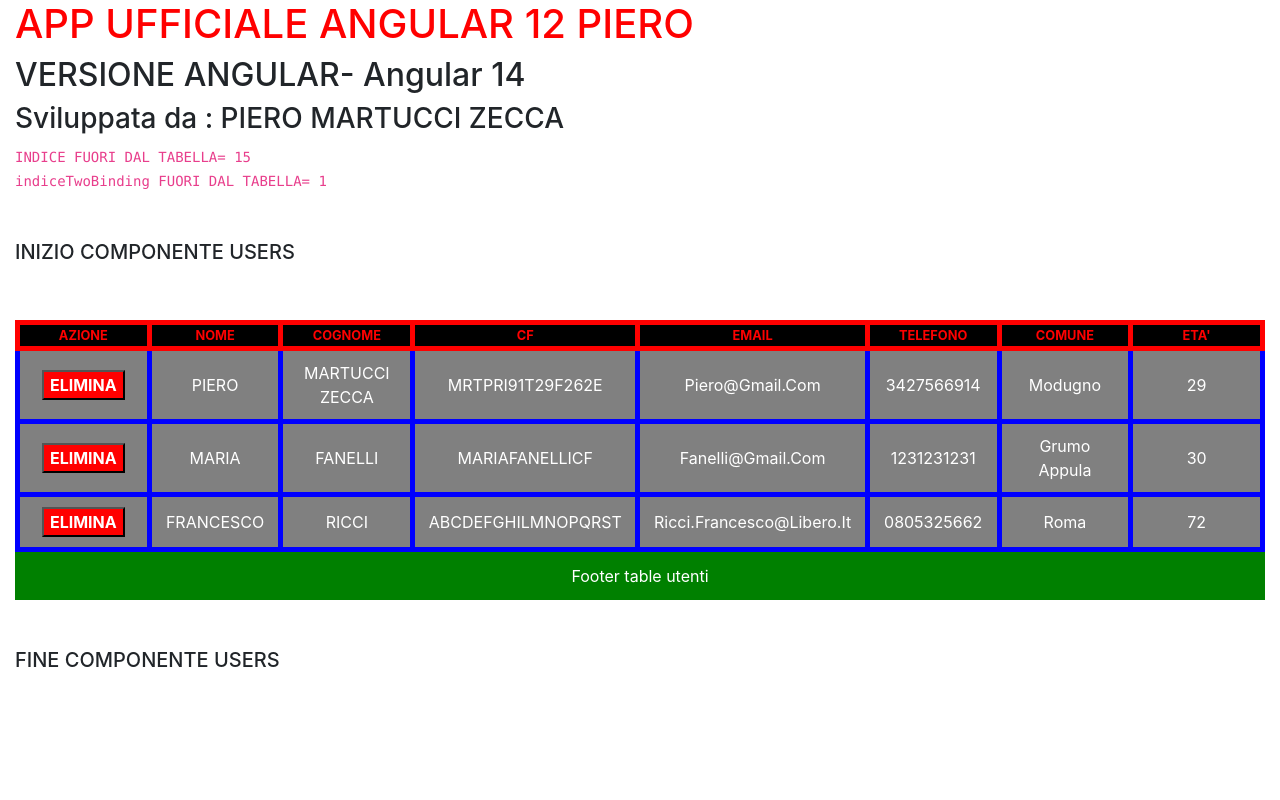
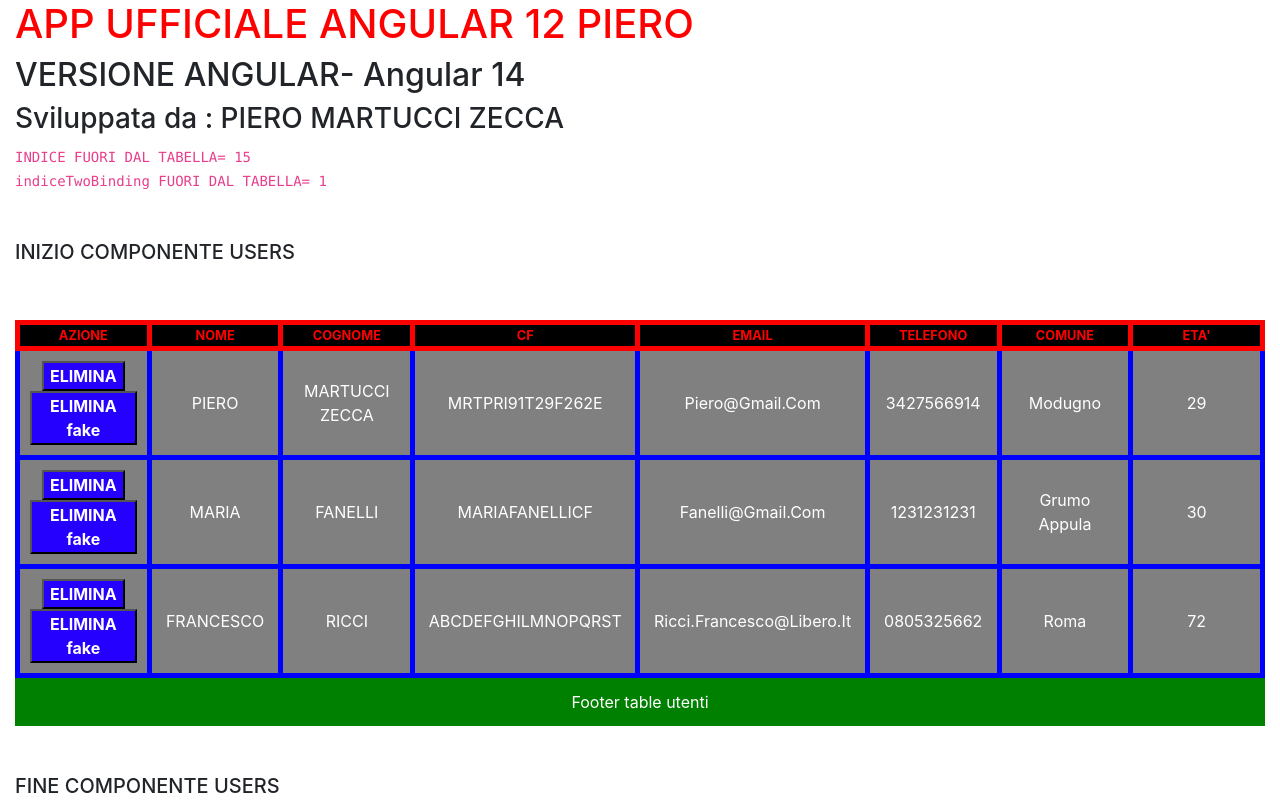
Before and after one commit to pieromz/angular-ivy-khm2eu, an Angular app: page / in a window 1280 px wide. Shown: the top 800 px of the page. Built offline with nearby package versions, Linux system fonts and the light colour scheme.

Commit message:
4 files modified

```diff
--- a/src/app/component/user/user.component.css
+++ b/src/app/component/user/user.component.css
@@ -13,7 +13,7 @@
 }
 
 .buttonEliminaUtente {
-  background: red;
+  background: rgb(38, 0, 255);
   color: white;
   font-weight: bold;
 }
--- a/src/app/component/user/user.component.html
+++ b/src/app/component/user/user.component.html
@@ -1,9 +1,14 @@
+<!--INIZIO OPERAZIONE ELIMINA UTENTE-->
 <td class="tdTabellaUtentiComponentUser">
   <button class="buttonEliminaUtente" (click)="eliminaUtente(user)">
     ELIMINA
   </button>
+
+  <button class="buttonEliminaUtente" (click)="eliminaUtente(33)">
+  ELIMINA fake
+</button>
 </td>
-
+<!--FINE OPERAZIONE ELIMINA UTENTE-->
 <td class="tdTabellaUtentiComponentUser">{{ user.nome }}</td>
 <td class="tdTabellaUtentiComponentUser">{{ user.cognome }}</td>
 <td class="tdTabellaUtentiComponentUser">{{ user.cf }}</td>
--- a/src/app/component/user/user.component.ts
+++ b/src/app/component/user/user.component.ts
@@ -1,4 +1,5 @@
 import { Component, OnInit, Input } from '@angular/core';
+import { UserService } from '../users/user.service';
 
 @Component({
   selector: 'tr[app-user]', //NOTA BENE PER UTILIZZARE LA COMPONENTE COME ATTRRIBUTO DEL TAG "TR"
@@ -7,11 +8,12 @@
 })
 export class UserComponent implements OnInit {
   @Input('user-data') user: any; //DEFINITO PER RICEVERE I PARAMETRI DAL COMPONENT PADRE!
-  constructor() {}
+  constructor(private service: UserService) {}
 
   ngOnInit() {}
 
-  eliminaUtente(user): void {
-    alert('ELIMINARE UTENTE = ' + user.nome);
+  eliminaUtente(user: any): void {
+    alert('ELIMINARE UTENTE = ' + user.nome + '?');
+    this.service.cancellaUtente(user);
   }
 }
--- a/src/app/component/users/user.service.ts
+++ b/src/app/component/users/user.service.ts
@@ -2,9 +2,9 @@
 
 @Injectable()
 export class UserService {
-  getUsers() {
-    return [
+  users: any = [
     {
+      id: 1,
       nome: 'PIERO',
       cognome: 'MARTUCCI ZECCA',
       cf: 'MRTPRI91T29F262E',
@@ -14,6 +14,7 @@
       eta: 29,
     },
     {
+      id: 2,
       nome: 'MARIA',
       cognome: 'FANELLI',
       cf: 'MARIAFANELLICF',
@@ -23,6 +24,7 @@
       eta: 30,
     },
     {
+      id: 3,
       nome: 'FRANCESCO',
       cognome: 'RICCI',
       cf: 'ABCDEFGHILMNOPQRST',
@@ -32,6 +34,18 @@
       eta: 72,
     },
   ];
+
+  getUsers() {
+    return this.users;
+  }
+
+  cancellaUtente(utente: any): void {
+    const indiceDaEliminare = this.users.indexOf(utente);
+    if (indiceDaEliminare >= 0) {
+      this.users.splice(indiceDaEliminare, 0);
+    } else {
+      alert('UTENTE NON PRESENTE!!!');
+    }
   }
 
   constructor() {}
```
Lines whose indentation alone changed are shown as unchanged.
